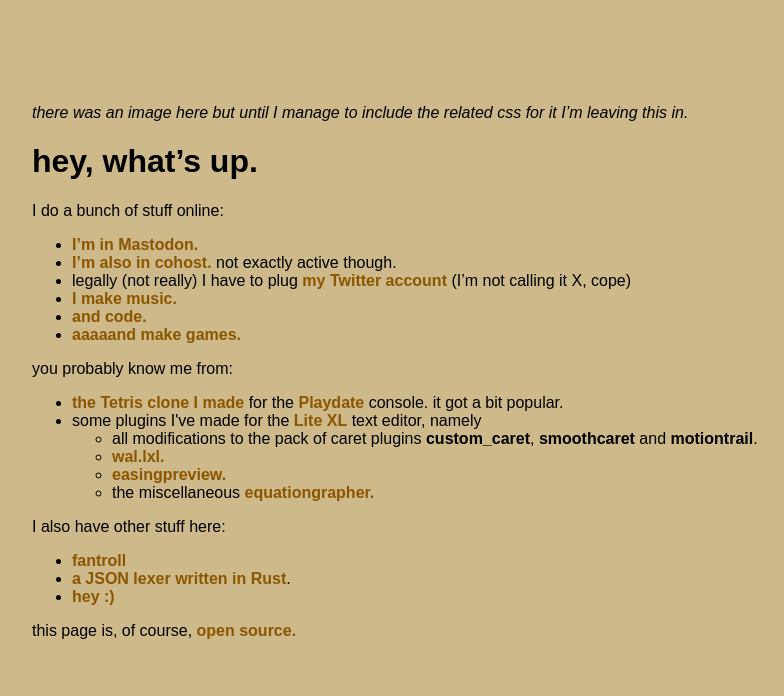
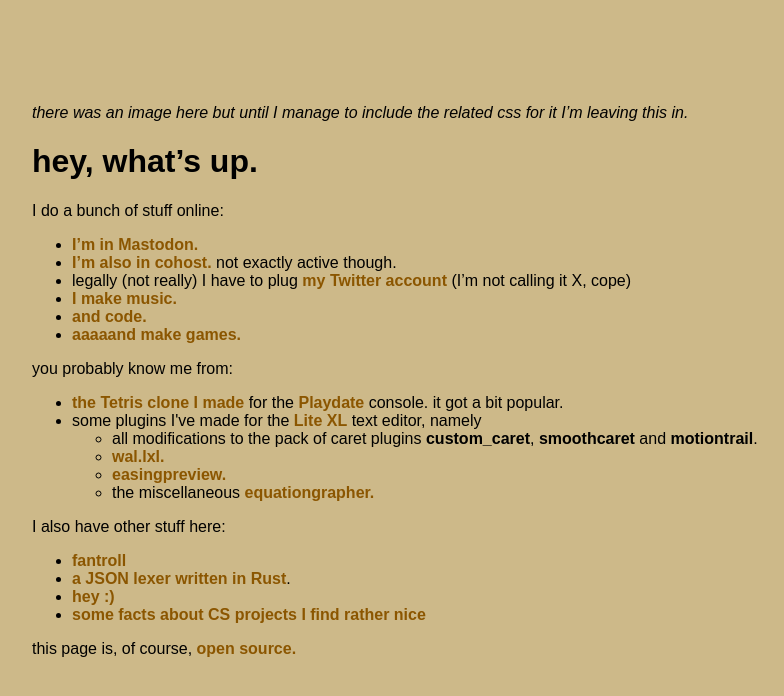
Before and after one commit to thacuber2a03/thacuber2a03.github.io, a Jekyll site: the page built from index.md, in a window 1280 px wide. Shown: the top 696 px of the page, without its empty margins (56-840 px from the left). Built offline with Jekyll 4.4.1, drawn with Linux system fonts in a browser that asks for light colours.

Commit message:
add csfunfacts

```diff
--- a/index.md
+++ b/index.md
@@ -37,6 +37,6 @@
 <!-- - [fireworks](/fireworks), a small unofficial WASM-4 demo written in Rust. -->
 - [a JSON lexer written in Rust](/jsonlexer).
 - [hey :)](/hey)
+- [some facts about CS projects I find rather nice](/csfunfacts)
 
-this page is, of course, [open
-source.](https://github.com/thacuber2a03/thacuber2a03.github.io)
+this page is, of course, [open source.](https://github.com/thacuber2a03/thacuber2a03.github.io)
```
